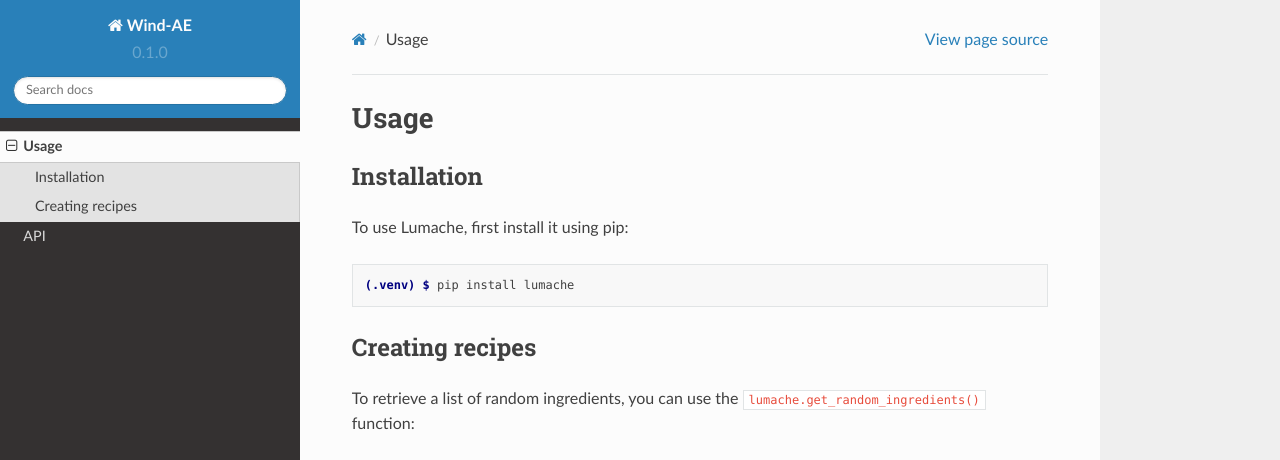
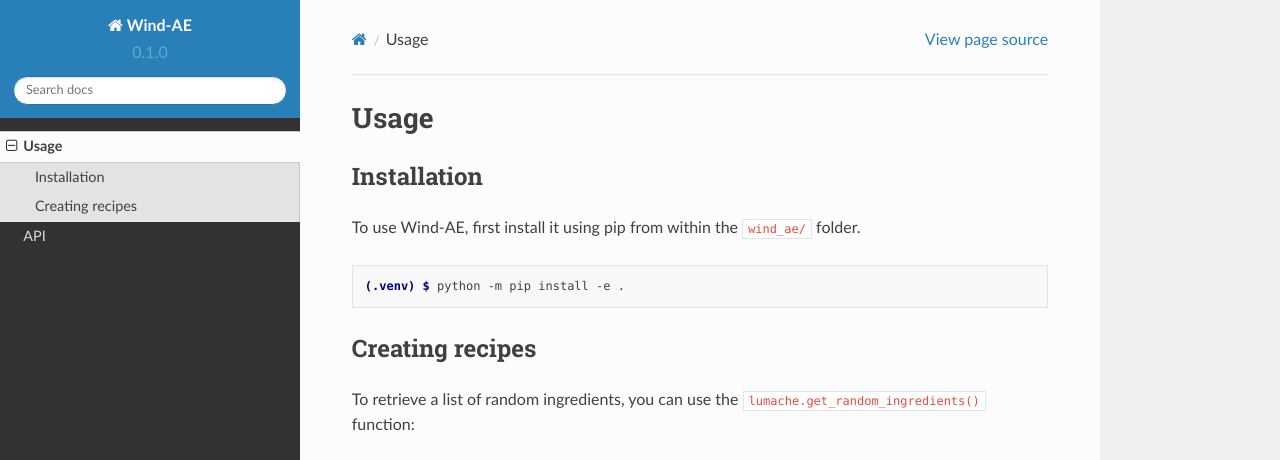
Before and after one commit to mibroome/wind-ae_docs, a Sphinx documentation site: the page built from docs/source/usage.rst, in a window 1280 px wide and 1096 px high. Shown: the top 460 px of the window. Built offline with Sphinx 7.4.7 and the Read the Docs theme 2.0.0, drawn with Linux system fonts in a browser that asks for light colours; grey boxes are pictures that could not be loaded.

Commit message:
Update usage.rst

```diff
--- a/docs/source/usage.rst
+++ b/docs/source/usage.rst
@@ -6,11 +6,11 @@ Usage
 Installation
 ------------
 
-To use Lumache, first install it using pip:
+To use Wind-AE, first install it using pip from within the ``wind_ae/`` folder.
 
 .. code-block:: console
 
-   (.venv) $ pip install lumache
+   (.venv) $ python -m pip install -e .
 
 Creating recipes
 ----------------
```
